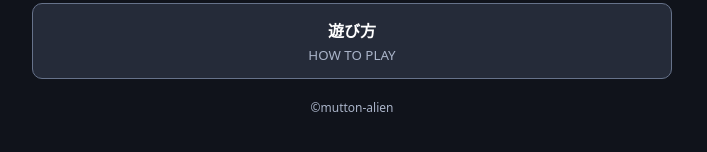
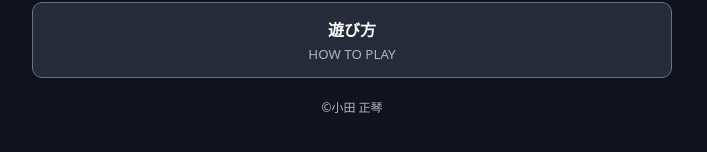
Before and after one commit to mutton-alien/READ, a plain HTML site: page index.html in a window 1280 px wide. Shown: the part 560-712 px from the top of the page, 288-995 px from the left. Drawn offline with Linux system fonts and the light colour scheme.

Commit message:
Update index.html

```diff
--- a/index.html
+++ b/index.html
@@ -1354,7 +1354,7 @@ main,#lieOverlay,#battleSettings,#endOverlay {
       </div>
       <button class="back" onclick="menu('mainMenu')">← 戻る</button>
     </div>
-    <footer class="copyright">©mutton-alien</footer>
+    <footer class="copyright">©小田 正琴</footer>
   </section>
   <main hidden>
     <div class="row">
```
